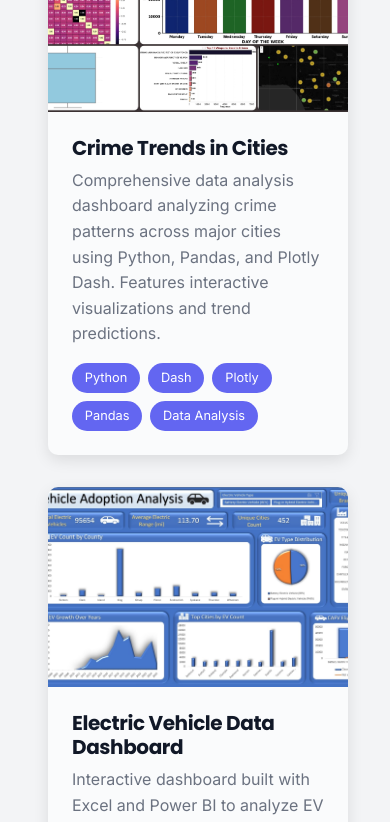
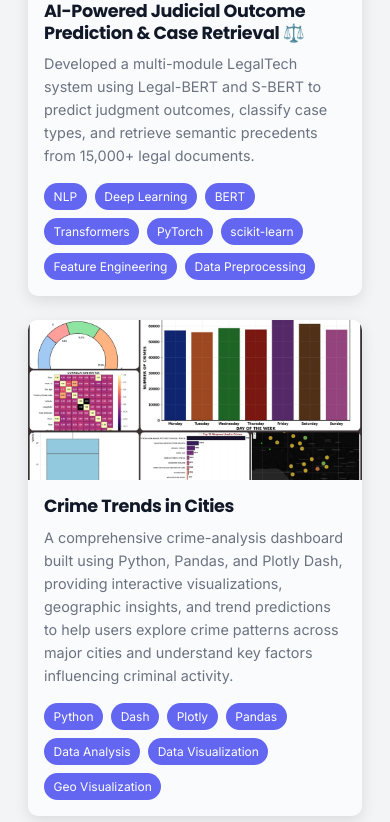
Before and after one commit to Mishrilal01/portfolio-frontend, a React (Create React App) app: page / in a window 390 px wide. Shown: the part 4740-5562 px from the top of the page. Built offline with nearby package versions, Linux system fonts and the light colour scheme; no server answers.

Commit message:
update in the project

```diff
--- a/src/components/Projects/ProjectCard.jsx
+++ b/src/components/Projects/ProjectCard.jsx
@@ -10,9 +10,9 @@ const ProjectCard = ({ project, index }) => {
       <div className="project-image">
         <img src={project.image} alt={project.title} />
         <div className="project-overlay">
-          <a href={project.liveUrl} target="_blank" rel="noopener noreferrer" className="btn-small">
+          {/* <a href={project.liveUrl} target="_blank" rel="noopener noreferrer" className="btn-small">
             Live Demo
-          </a>
+          </a> */}
           <a href={project.githubUrl} target="_blank" rel="noopener noreferrer" className="btn-small">
             GitHub
           </a>
--- a/src/components/Projects/Projects.css
+++ b/src/components/Projects/Projects.css
@@ -95,3 +95,60 @@
   border-radius: 20px;
   font-size: 0.8rem;
 }
+
+/* Responsive Design for Mobile */
+@media (max-width: 768px) {
+  .projects {
+    padding: 3rem 1rem;
+  }
+
+  .projects-grid {
+    grid-template-columns: 1fr;
+    gap: 1.5rem;
+  }
+
+  .project-image {
+    height: 180px;
+  }
+
+  .project-content {
+    padding: 1rem;
+  }
+
+  .project-content h3 {
+    font-size: 1.1rem;
+  }
+
+  .project-content p {
+    font-size: 0.9rem;
+  }
+
+  .btn-small {
+    padding: 0.4rem 0.8rem;
+    font-size: 0.85rem;
+  }
+
+  .tag {
+    font-size: 0.75rem;
+    padding: 0.25rem 0.6rem;
+  }
+}
+
+@media (max-width: 480px) {
+  .projects {
+    padding: 2rem 0.75rem;
+  }
+
+  .project-image {
+    height: 160px;
+  }
+
+  .project-overlay {
+    gap: 0.5rem;
+  }
+
+  .btn-small {
+    padding: 0.35rem 0.7rem;
+    font-size: 0.8rem;
+  }
+}
--- a/src/components/Projects/Projects.jsx
+++ b/src/components/Projects/Projects.jsx
@@ -22,7 +22,7 @@ const Projects = () => {
         }
       } catch (err) {
         console.error('Error fetching projects:', err);
-        setError('Using local data');
+        //setError('Using local data');
         // Keep using local projectsData as fallback
       } finally {
         setLoading(false);
--- a/src/data/projects.js
+++ b/src/data/projects.js
@@ -1,28 +1,42 @@
 export const projectsData = [
   {
     id: 1,
+    title: 'AI-Powered Judicial Outcome Prediction & Case Retrieval ⚖️',
+    description: 'Developed a multi-module LegalTech system using Legal-BERT and S-BERT to predict judgment outcomes, classify case types, and retrieve semantic precedents from 15,000+ legal documents.',
+    image: '/assets/images/photo-collage.jpg',
+    liveUrl: 'https://example.com/inventory',
+    githubUrl: 'https://github.com/Mishrilal01/Cooking-Recipes-Site',
+    tags: ['NLP', 'Deep Learning', 'BERT', 'Transformers', 'PyTorch', 'scikit-learn'
+ ,'Feature Engineering', 'Data Preprocessing',
+ ],
+    category: 'python-projects',
+    featured: false
+  }
+  ,
+  {
+    id: 2,
     title: 'Crime Trends in Cities',
-    description: 'Comprehensive data analysis dashboard analyzing crime patterns across major cities using Python, Pandas, and Plotly Dash. Features interactive visualizations and trend predictions.',
+    description: 'A comprehensive crime-analysis dashboard built using Python, Pandas, and Plotly Dash, providing interactive visualizations, geographic insights, and trend predictions to help users explore crime patterns across major cities and understand key factors influencing criminal activity.',
     image: '/assets/images/crime-dashboard.jpg',
     liveUrl: 'https://example.com/crime-dashboard',
     githubUrl: 'https://github.com/Mishrilal01/CRIME-TRENDS-IN-CITIES',
-    tags: ['Python', 'Dash', 'Plotly', 'Pandas', 'Data Analysis'],
+    tags: ['Python', 'Dash', 'Plotly', 'Pandas', 'Data Analysis', 'Data Visualization',"Geo Visualization"],
     category: 'data-analysis',
     featured: true
   },
   {
-    id: 2,
+    id: 3,
     title: 'Electric Vehicle Data Dashboard',
-    description: 'Interactive dashboard built with Excel and Power BI to analyze EV market trends, charging station distribution, and adoption rates with real-time data visualization.',
+    description: 'An interactive analytics dashboard developed using Excel and Power BI to explore EV market trends, charging station distribution, adoption rates, and usage patterns, featuring dynamic filters and real-time visualizations that help users understand growth, demand, and emerging opportunities in the electric vehicle sector.',
     image: '/assets/images/ev-dashboard.jpg',
     liveUrl: 'https://example.com/ev-dashboard',
     githubUrl: 'https://github.com/Mishrilal01/Electric-Vehicle-Adoption-Analysis',
-    tags: ['Excel', 'Power BI', 'Data Visualization', 'DAX'],
+    tags: ['Excel', 'Power BI', 'Data Visualization', 'DAX',"Dashboard Design"],
     category: 'data-visualization',
     featured: true
   },
   {
-    id: 3,
+    id: 4,
     title: 'TaskMaster  Intelligent Task Scheduler',
     description: 'A smart task management application built with HTML, CSS, and JavaScript featuring priority-based scheduling, deadline tracking, and productivity analytics.',
     image: '/assets/images/taskmaster.jpg',
@@ -34,7 +48,7 @@ export const projectsData = [
   },
 
   {
-    id: 4,
+    id: 5,
     title: 'Financial Performance Dashboard',
     description: 'A dynamic Tableau dashboard visualizing sales, profit, revenue, and product performance with interactive filters, trend analysis, and country-wise insights.',
     image: '/assets/images/Financial.jpg',
@@ -45,7 +59,7 @@ export const projectsData = [
     featured: true
   },
   {
-    id: 5,
+    id: 6,
     title: 'Amazon Sales Analytics Dashboard',
     description: 'A fully dynamic and interactive Power BI dashboard showcasing Amazon’s global sales, profit insights, KPI metrics, trend analysis, and market-wise performance analytics.',
     image: '/assets/images/amazon.jpg',
@@ -57,7 +71,7 @@ export const projectsData = [
   },
 
   {
-    id: 6,
+    id: 7,
     title: 'Car Sales Dashboard',
     description: 'Python-based weather forecasting application using API integration, featuring 7-day forecasts, historical data analysis, and beautiful data visualizations.',
     image: '/assets/images/car.jpg',
@@ -68,7 +82,7 @@ export const projectsData = [
     featured: false
   },
   {
-    id: 7,
+    id: 8,
     title: 'Real Time Memory Allocation Tracker',
     description: 'A real-time memory allocation tracker visualizing paging and segmentation, enabling dynamic monitoring, efficient debugging, and deeper understanding of operating system memory management.',
     image: '/assets/images/memory-tracer.jpg',
@@ -79,7 +93,7 @@ export const projectsData = [
     featured: false
   },
   {
-    id: 8,
+    id: 9,
     title: 'Monasteries of Sikkim',
     description: 'An interactive platform showcasing Sikkim’s monasteries with filters, virtual tours, cultural insights, service details, and a seamless user experience for digital heritage exploration.',
     image: '/assets/images/sikkimtour.jpg',
@@ -90,14 +104,26 @@ export const projectsData = [
     featured: false
   },
     {
-    id: 9,
+    id: 10,
     title: 'Cooking Recipes Site',
-    description: 'A simple and elegant cooking recipes website showcasing detailed ingredients, cooking steps, search functionality, and visually appealing recipe layouts for easy navigation.',
+    description: 'A simple and elegant cooking recipes website showcasing detailed ingredients, cooking steps, search functionality, favorite saves, and category filters for visually appealing recipe layouts and easy navigation.',
     image: '/assets/images/cooking.jpg',
     liveUrl: 'https://example.com/inventory',
     githubUrl: 'https://github.com/Mishrilal01/Cooking-Recipes-Site',
-    tags: ['HTML5', 'Responsive Design', 'CSS3', 'JavaScript','UI/UX Design'],
+    tags: ['HTML5', 'Responsive Design', 'CSS3', 'JavaScript','UI/UX Design',"Modern Web Layouts"],
     category: 'python-projects',
+    featured: false
+  }
+  ,
+  {
+    id: 11,
+    title: 'Highway-Rail Accident Performance Dashboard',
+    description: 'A comprehensive Highway-Rail Accident Performance Dashboard analyzing collision trends, safety KPIs, and contributing factors to drive data-informed decisions for enhancing rail crossing safety.',
+    image: '/assets/images/railaccident.jpg',
+    liveUrl: 'https://public.powerbi.com/mishrilal',
+    githubUrl: 'https://github.com/Mishrilal01/Amazon-Sales-Analytics-Dashboard',
+    tags: ['DAX Functions', 'Power Query', 'Data Modeling', 'Dynamic Measures','Time-Series',"Bookmarks"],
+    category: 'data-visualization',
     featured: false
   }
 ];
```
Also changed, not shown: public/assets/images/photo-collage.jpg (added), public/assets/images/railaccident.jpg (added).
